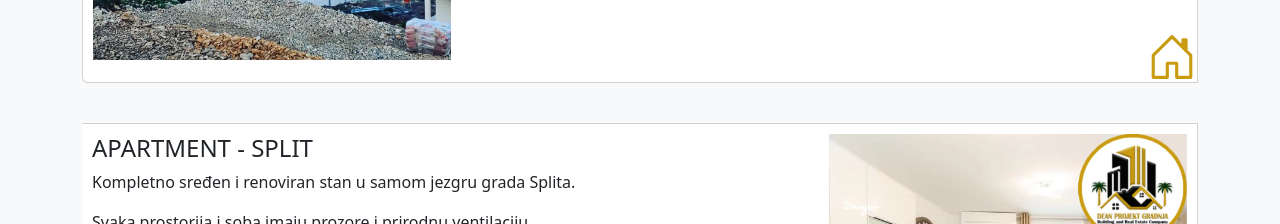
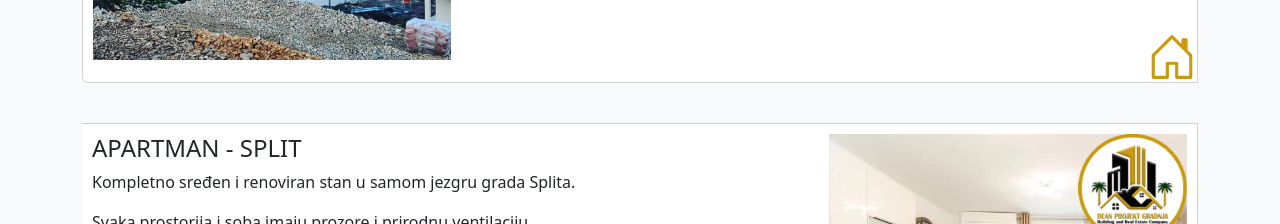
Before and after one commit to steve958/dean-projekt-gradnja, a React (Vite) app: page / in a window 1280 px wide. Shown: the part 1060-1284 px from the top of the page. Built offline with nearby package versions, Linux system fonts and the light colour scheme.

Commit message:
spell fix

```diff
--- a/src/components/CarouselComponent.tsx
+++ b/src/components/CarouselComponent.tsx
@@ -59,8 +59,8 @@
                     </h3>
                     <p>
                         {selectedLanguage === "English"
-                            ? "Build your future with Dean Projekt Gradnja, where quality meets innovation."
-                            : "Gradite svoju budućnost uz Dean Projekt Gradnju, gdje se susreću kvaliteta i inovacija."}
+                            ? "Build your future with DEAN PROJEKT GRADNJA, where quality meets innovation."
+                            : "Gradite svoju budućnost uz DEAN PROJEKT GRADNJU, gdje se susreću kvaliteta i inovacija."}
                     </p>
                 </Carousel.Caption>
             </Carousel.Item>
--- a/src/components/FooterComponent.tsx
+++ b/src/components/FooterComponent.tsx
@@ -1,3 +1,4 @@
+
 interface Props {
     selectedLanguage: string;
 }
--- a/src/components/SpecialOfferComponent.tsx
+++ b/src/components/SpecialOfferComponent.tsx
@@ -60,7 +60,11 @@
                         <img className="card-img" src={slika2} alt="Card image cap" />
                     </div>
                     <div className="card-body">
-                        <h4 className="card-title">APARTMENT - SPLIT</h4>
+                        <h4 className="card-title">
+                            {selectedLanguage === "English"
+                                ? "APARTMENT - SPLIT"
+                                : "APARTMAN - SPLIT"}
+                        </h4>
                         <p className="card-text">
                             {selectedLanguage === "English"
                                 ? " Completely arranged and renovated apartment in the very core of the city of Split."
```
